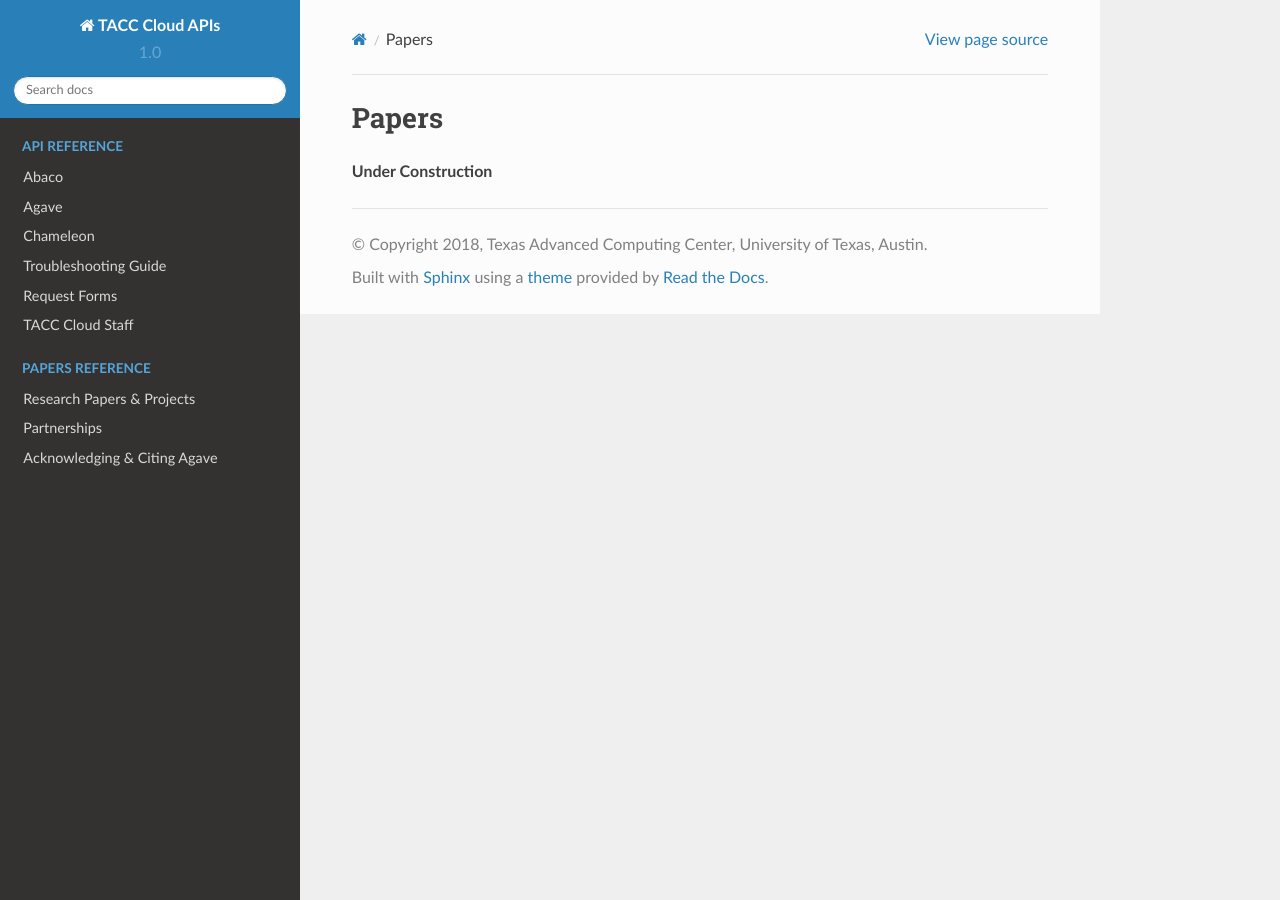
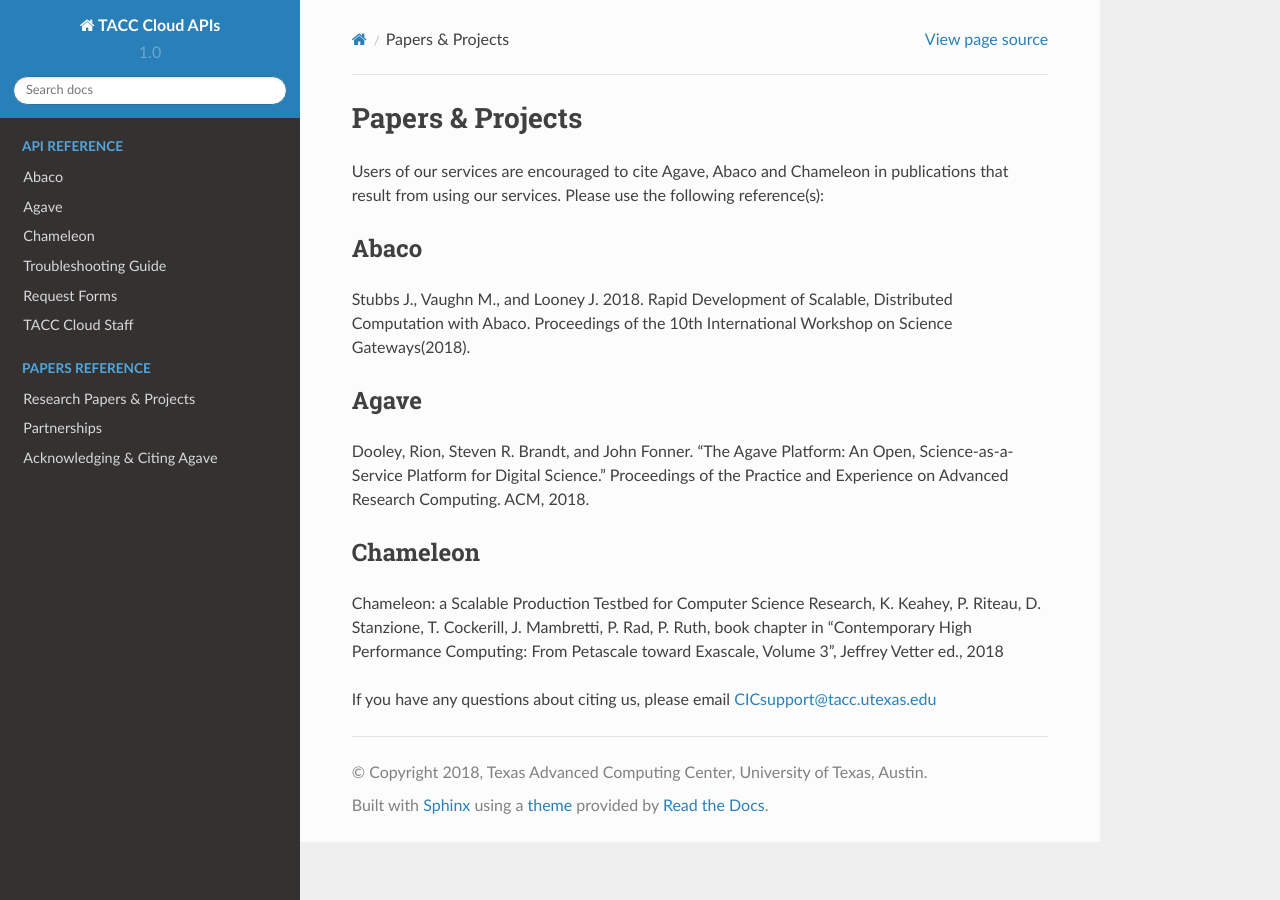
Before and after one commit to TACC-Cloud/tacc-cloud-docs, a Sphinx documentation site: the page built from docs/resources/papers.rst, in a window 1280 px wide. Built offline with Sphinx 7.4.7 and the Read the Docs theme 2.0.0, drawn with Linux system fonts in a browser that asks for light colours.

Commit message:
Update papers.rst

```diff
--- a/docs/resources/papers.rst
+++ b/docs/resources/papers.rst
@@ -1,8 +1,22 @@
 .. role:: raw-html-m2r(raw)
    :format: html
 
-======
-Papers
-======
+=================
+Papers & Projects
+=================
 
-**Under Construction**
+Users of our services are encouraged to cite Agave, Abaco and Chameleon in publications that result from using our services. Please use the following reference(s):
+
+Abaco
+-----
+Stubbs J., Vaughn M., and Looney J. 2018. Rapid Development of Scalable, Distributed Computation with Abaco. Proceedings of the 10th International Workshop on Science Gateways(2018).
+
+Agave
+-----
+Dooley, Rion, Steven R. Brandt, and John Fonner. "The Agave Platform: An Open, Science-as-a-Service Platform for Digital Science." Proceedings of the Practice and Experience on Advanced Research Computing. ACM, 2018.
+
+Chameleon
+---------
+Chameleon: a Scalable Production Testbed for Computer Science Research, K. Keahey, P. Riteau, D. Stanzione, T. Cockerill, J. Mambretti, P. Rad, P. Ruth, book chapter in "Contemporary High Performance Computing: From Petascale toward Exascale, Volume 3", Jeffrey Vetter ed., 2018
+
+If you have any questions about citing us, please email CICsupport@tacc.utexas.edu
```
